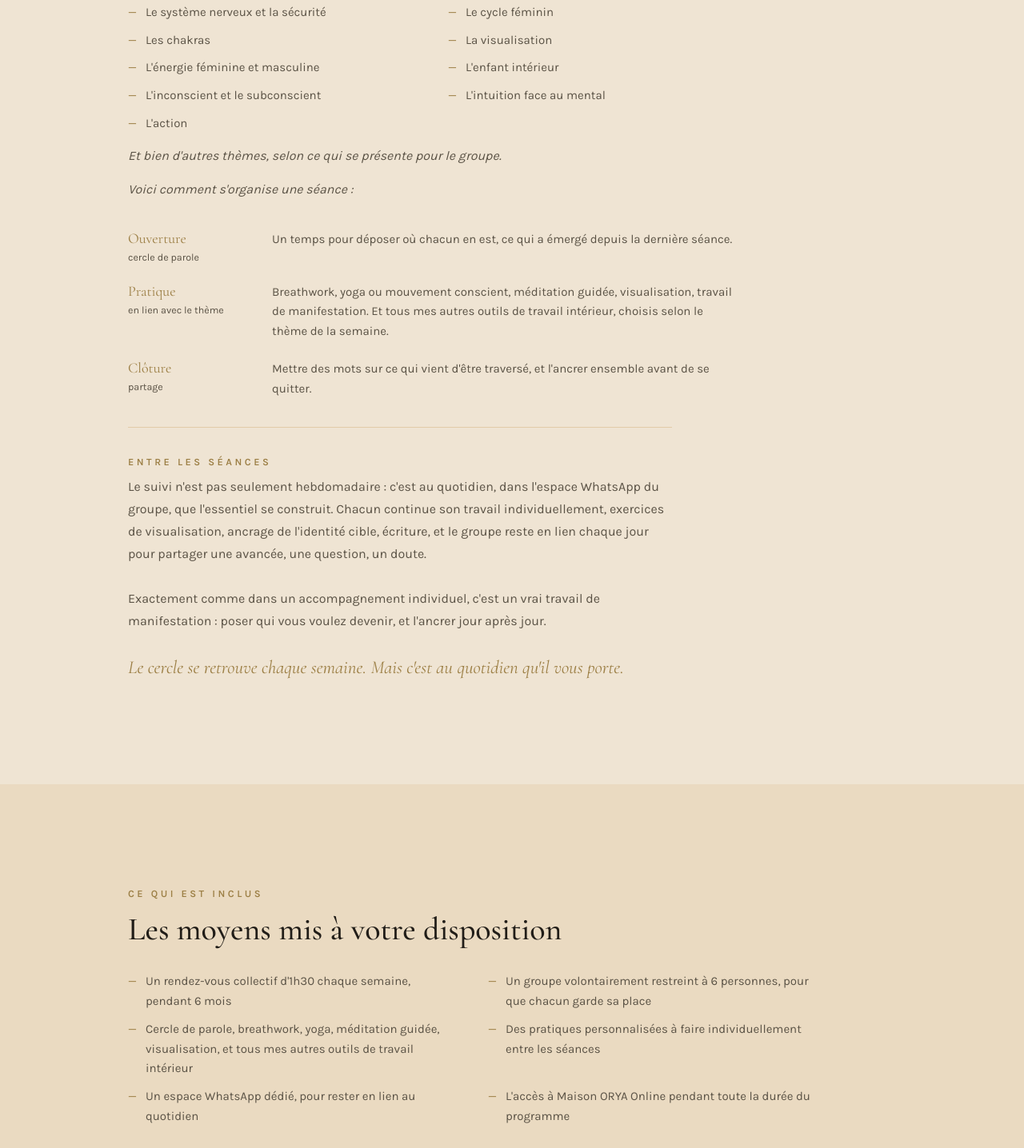
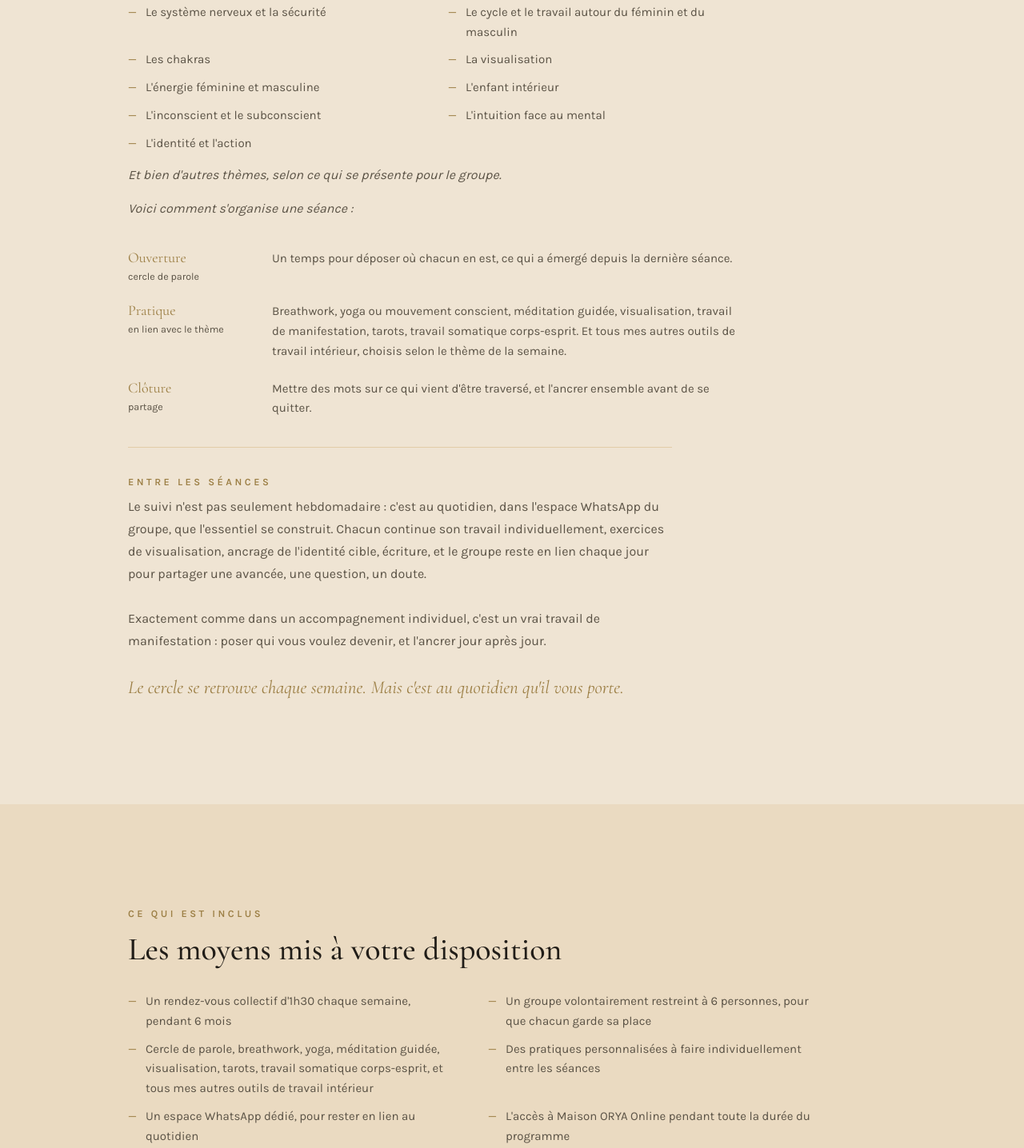
Before and after one commit to maisonorya/maison-orya, a plain HTML site: page reliance.html in a window 1280 px wide. Shown: the part 5400-6836 px from the top of the page at 80% size. Drawn offline with nearby package versions, Linux system fonts and the light colour scheme.

Commit message:
Update themes and tools list in reliance.html

```diff
--- a/reliance.html
+++ b/reliance.html
@@ -249,7 +249,7 @@
       Un rendez-vous collectif d'1h30 chaque semaine, qui structure l'avancée du groupe sur les 6 mois. Chaque semaine aborde un thème précis, pour avancer, mois après mois, vers une transformation incarnée.
     </div>
     <div class="grid2" style="max-width:760px;margin-top:22px;">
-      <div class="bullet">Le système nerveux et la sécurité</div><div class="bullet">Le cycle féminin</div><div class="bullet">Les chakras</div><div class="bullet">La visualisation</div><div class="bullet">L'énergie féminine et masculine</div><div class="bullet">L'enfant intérieur</div><div class="bullet">L'inconscient et le subconscient</div><div class="bullet">L'intuition face au mental</div><div class="bullet">L'action</div>
+      <div class="bullet">Le système nerveux et la sécurité</div><div class="bullet">Le cycle et le travail autour du féminin et du masculin</div><div class="bullet">Les chakras</div><div class="bullet">La visualisation</div><div class="bullet">L'énergie féminine et masculine</div><div class="bullet">L'enfant intérieur</div><div class="bullet">L'inconscient et le subconscient</div><div class="bullet">L'intuition face au mental</div><div class="bullet">L'identité et l'action</div>
     </div>
     <div class="body-text" style="margin-top:14px;font-style:italic;">Et bien d'autres thèmes, selon ce qui se présente pour le groupe.</div>
     <div class="body-text" style="margin-top:14px;font-style:italic;">Voici comment s'organise une séance :</div>
@@ -260,7 +260,7 @@
       </div>
       <div style="display:flex;gap:20px;align-items:flex-start;">
         <div style="width:160px;flex-shrink:0;font-family:'Cormorant Garamond',serif;font-size:18px;color:var(--gold-deep);">Pratique<br><span style="font-size:12.5px;font-family:'Karla',sans-serif;color:var(--ink-soft);">en lien avec le thème</span></div>
-        <div style="font-size:15px;line-height:1.65;color:var(--ink-soft);">Breathwork, yoga ou mouvement conscient, méditation guidée, visualisation, travail de manifestation. Et tous mes autres outils de travail intérieur, choisis selon le thème de la semaine.</div>
+        <div style="font-size:15px;line-height:1.65;color:var(--ink-soft);">Breathwork, yoga ou mouvement conscient, méditation guidée, visualisation, travail de manifestation, tarots, travail somatique corps-esprit. Et tous mes autres outils de travail intérieur, choisis selon le thème de la semaine.</div>
       </div>
       <div style="display:flex;gap:20px;align-items:flex-start;">
         <div style="width:160px;flex-shrink:0;font-family:'Cormorant Garamond',serif;font-size:18px;color:var(--gold-deep);">Clôture<br><span style="font-size:12.5px;font-family:'Karla',sans-serif;color:var(--ink-soft);">partage</span></div>
@@ -286,7 +286,7 @@
     <div class="grid2" style="max-width:860px;margin-top:30px;">
       <div class="bullet">Un rendez-vous collectif d'1h30 chaque semaine, pendant 6 mois</div>
       <div class="bullet">Un groupe volontairement restreint à 6 personnes, pour que chacun garde sa place</div>
-      <div class="bullet">Cercle de parole, breathwork, yoga, méditation guidée, visualisation, et tous mes autres outils de travail intérieur</div>
+      <div class="bullet">Cercle de parole, breathwork, yoga, méditation guidée, visualisation, tarots, travail somatique corps-esprit, et tous mes autres outils de travail intérieur</div>
       <div class="bullet">Des pratiques personnalisées à faire individuellement entre les séances</div>
       <div class="bullet">Un espace WhatsApp dédié, pour rester en lien au quotidien</div>
       <div class="bullet">L'accès à Maison ORYA Online pendant toute la durée du programme</div>
```
